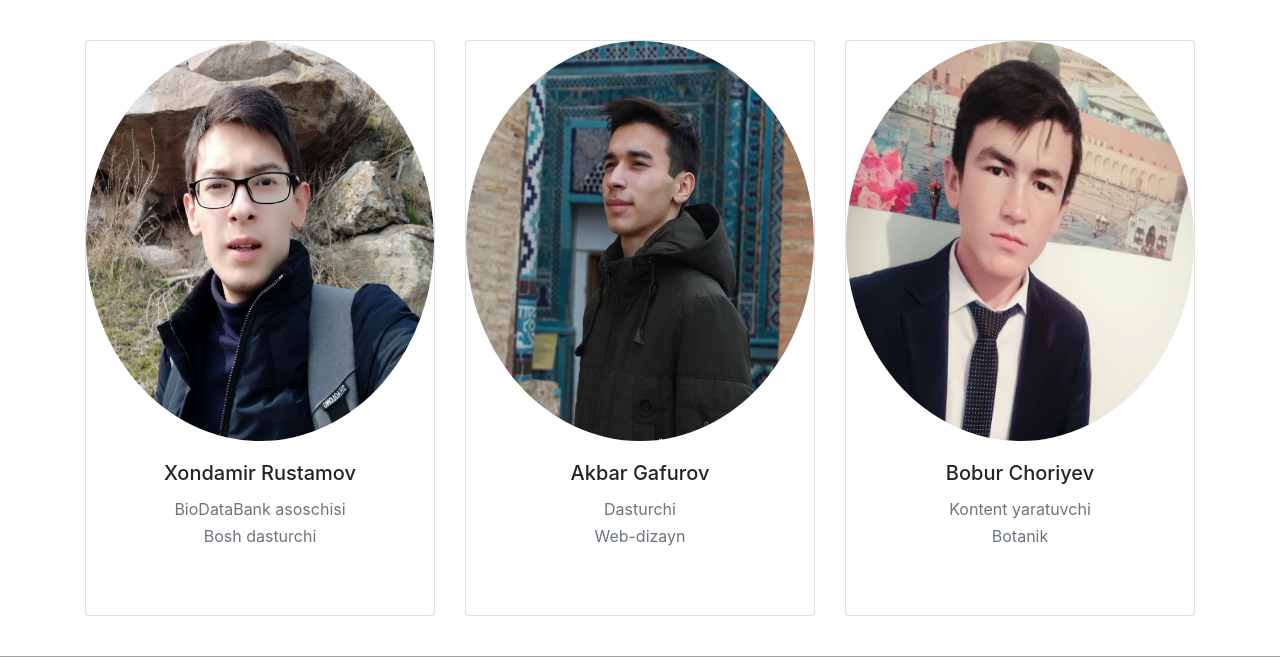
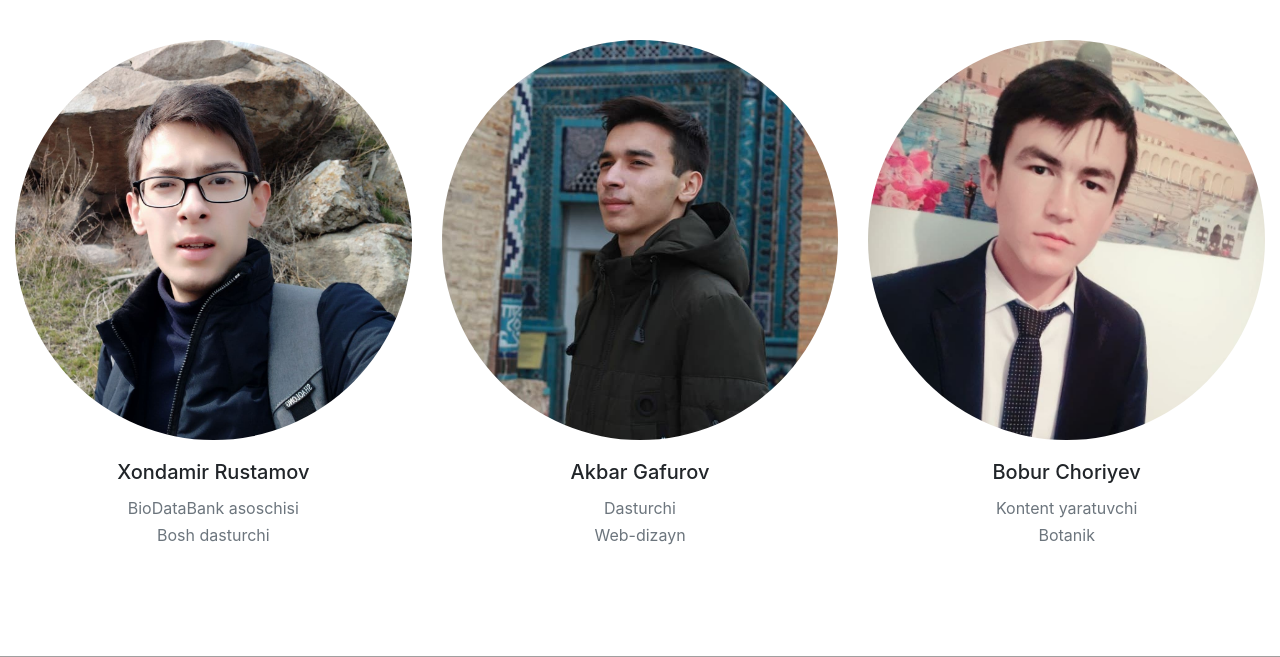
Before and after one commit to KhondamirRustamov/BioDataBank.uz, a Flask app: page /jamoamiz in a window 1280 px wide. Shown: the part 160-817 px from the top of the page. Run offline with Flask 2, Linux system fonts and the light colour scheme; some libraries are stand-ins or nearby versions; grey boxes are pictures that could not be loaded.

Commit message:
without border

```diff
--- a/templates/team.html
+++ b/templates/team.html
@@ -11,10 +11,10 @@
 </style>
 
     <br>
-    <div class="container py-3">
+    <div class="container py-3" style="max-width: max-content;">
         <div class="card-deck">
 
-            <div class="card" style="height: 72vh;">
+            <div class="card" style="height: 72vh; border: none;">
                 <img class="card-img-top rounded-circle" src="{{url_for('static', filename='image/Khondamir.jpg')}}" alt="Xondamir" style="height: 50vh;">
                 <div class="card-body text-center">
                     <h5 class="card-title">Xondamir Rustamov</h5>
@@ -23,7 +23,7 @@
                 </div>
             </div>
 
-            <div class="card" style="height: 72vh;">
+            <div class="card" style="height: 72vh; border: none;">
                 <img class="card-img-top rounded-circle" src="{{url_for('static', filename='image/Akbar.jpg')}}" alt="Akbar" style="height: 50vh;">
                 <div class="card-body text-center">
                     <h5 class="card-title">Akbar Gafurov</h5>
@@ -32,7 +32,7 @@
                 </div>
             </div>
 
-            <div class="card" style="height: 72vh;">
+            <div class="card" style="height: 72vh; border: none;">
                 <img class="card-img-top rounded-circle" src="{{url_for('static', filename='image/Bobur.jpg')}}" alt="Bobur" style="height: 50vh;">
                 <div class="card-body text-center">
                     <h5 class="card-title">Bobur Choriyev</h5>
```
